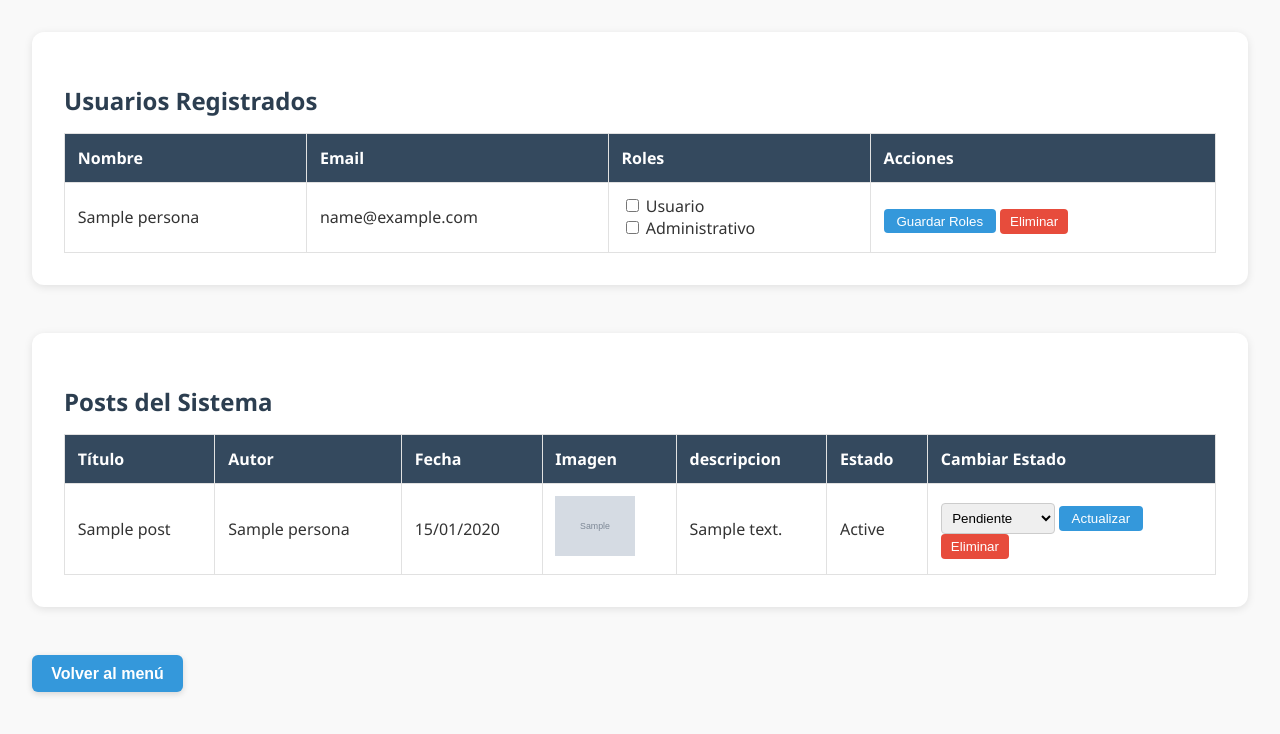
After one commit to facundoGarnica/RedSocial, a Symfony app: template templates/adminvista/index.html.twig in a window 1280 px wide. The commit adds this page. Shown: the top 734 px of the page. Run offline with Twig, Linux system fonts and the light colour scheme; the template is opened without the code that fills it: most values are stand-ins (such as "Sample title", 1, 10 or a date in 2020); grey boxes marked "Sample" are stand-in pictures; some libraries are stand-ins or nearby versions.

Commit message:
administrativo listo

```diff
--- /dev/null
+++ b/public/css/Administrativo.css
@@ -0,0 +1,140 @@
+.btnregresar {
+    background-color: #3498db;
+    color: white;
+    padding: 0.6rem 1.2rem;
+    font-size: 1rem;
+    border: none;
+    border-radius: 6px;
+    cursor: pointer;
+    transition: background-color 0.3s ease, transform 0.2s ease;
+    box-shadow: 0 2px 6px rgba(0, 0, 0, 0.15);
+    font-weight: bold;
+}
+
+.btnregresar:hover {
+    background-color: #2980b9;
+    transform: translateY(-2px);
+}
+
+.btnregresar:active {
+    background-color: #2471a3;
+    transform: translateY(0);
+}
+body {
+            font-family: 'Segoe UI', sans-serif;
+            background-color: #f9f9f9;
+            color: #333;
+            margin: 0;
+            padding: 2rem;
+        }
+
+        .admin-section {
+            margin-bottom: 3rem;
+            background-color: #fff;
+            padding: 2rem;
+            border-radius: 12px;
+            box-shadow: 0 2px 8px rgba(0,0,0,0.1);
+        }
+
+        .admin-section h2 {
+            color: #2c3e50;
+            margin-bottom: 1rem;
+        }
+
+        .admin-table {
+            width: 100%;
+            border-collapse: collapse;
+        }
+
+        .admin-table th, .admin-table td {
+            padding: 0.8rem;
+            border: 1px solid #e1e1e1;
+            text-align: left;
+        }
+
+        .admin-table th {
+            background-color: #34495e;
+            color: #fff;
+        }
+
+        .admin-table tr:nth-child(even) {
+            background-color: #f2f2f2;
+        }
+
+        select.estado-select {
+            padding: 0.4rem;
+            border-radius: 4px;
+            border: 1px solid #ccc;
+        }
+
+        .estado-pendiente {
+            color: #e67e22;
+        }
+
+        .estado-aprobado {
+            color: #27ae60;
+        }
+
+        .estado-no_aprobado {
+            color: #c0392b;
+        }
+
+        .btn-submit {
+            margin-top: 0.5rem;
+            padding: 0.3rem 0.8rem;
+            background-color: #3498db;
+            color: white;
+            border: none;
+            border-radius: 4px;
+            cursor: pointer;
+        }
+
+        .btn-submit:hover {
+            background-color: #2980b9;
+        }
+
+        /* Estilos modal */
+.modal {
+    display: none; /* Oculto por defecto */
+    position: fixed;
+    z-index: 1000;
+    padding-top: 60px;
+    left: 0; top: 0;
+    width: 100%; height: 100%;
+    overflow: auto;
+    background-color: rgba(0,0,0,0.8);
+}
+
+.modal-content {
+    margin: auto;
+    display: block;
+    max-width: 90%;
+    max-height: 80vh;
+    border-radius: 8px;
+    box-shadow: 0 0 15px #000;
+}
+
+.modal-close {
+    position: absolute;
+    top: 20px; right: 35px;
+    color: #fff;
+    font-size: 40px;
+    font-weight: bold;
+    cursor: pointer;
+}
+
+.modal-close:hover {
+    color: #bbb;
+}
+.btn-delete {
+    background-color: #e74c3c;
+    color: white;
+    padding: 5px 10px;
+    border: none;
+    border-radius: 4px;
+    cursor: pointer;
+}
+
+.btn-delete:hover {
+    background-color: #c0392b;
+}
--- /dev/null
+++ b/public/js/AdminJS.js
@@ -0,0 +1,14 @@
+function openModal(src) {
+    const modal = document.getElementById('imageModal');
+    const modalImg = document.getElementById('modalImage');
+    modal.style.display = 'block';
+    modalImg.src = src;
+}
+
+function closeModal(event) {
+    const modal = document.getElementById('imageModal');
+    if (event.target === modal || event.target.classList.contains('modal-close')) {
+        modal.style.display = 'none';
+        document.getElementById('modalImage').src = '';
+    }
+}
--- a/src/Controller/PosteoUsuariosController.php
+++ b/src/Controller/PosteoUsuariosController.php
@@ -28,7 +28,7 @@ class PosteoUsuariosController extends AbstractController
         $post = new Post();
         $post->setUsuario($user);
         $post->setFechaCreacion(new \DateTime());
-
+        $post->setEstado('pendiente'); //estado para que no se publique automáticamente
         $form = $this->createForm(PostType::class, $post);
         $form->handleRequest($request);
 
--- a/src/Controller/RegistrationController.php
+++ b/src/Controller/RegistrationController.php
@@ -29,7 +29,7 @@ class RegistrationController extends AbstractController
                     $form->get('plainPassword')->getData()
                 )
             );
-            $user->setRoles(['ROLE_ADMIN']);
+            $user->setRoles(['ROLE_USER']);
             $entityManager->persist($user);
             $entityManager->flush();
             // do anything else you need here, like send an email
--- a/src/Repository/PostRepository.php
+++ b/src/Repository/PostRepository.php
@@ -29,6 +29,8 @@ public function findAllWithUsersAndComments(): array
             ->addSelect('c')
             ->leftJoin('c.usuario', 'cu')
             ->addSelect('cu')
+            ->where('p.estado = :estado')
+            ->setParameter('estado', 'aprobado')
             ->orderBy('p.FechaCreacion', 'DESC')
             ->getQuery()
             ->getResult();
--- /dev/null
+++ b/templates/adminvista/index.html.twig
@@ -0,0 +1,136 @@
+{% extends 'base.html.twig' %}
+
+{% block title %}Panel de Administración{% endblock %}
+
+{% block stylesheets %}
+    <link rel="stylesheet" href="{{ asset('css/Administrativo.css') }}">
+{% endblock %}
+
+{% block javascripts %}
+    <script src="{{ asset('js/AdminJS.js') }}"></script>
+{% endblock %}
+
+{% block styles %}
+
+{% endblock %}
+{% block body %}
+    <div class="admin-section">
+    <h2>Usuarios Registrados</h2>
+    <table class="admin-table">
+        <thead>
+            <tr>
+                <th>Nombre</th>
+                <th>Email</th>
+                <th>Roles</th>
+                <th>Acciones</th>
+            </tr>
+        </thead>
+        <tbody>
+                        {% for usuario in usuarios %}
+                <tr>
+                    <td>{{ usuario.persona.nombre }}</td>
+                    <td>{{ usuario.email }}</td>
+                    <td>
+                        <form action="{{ path('admin_actualizar_roles_usuario', { id: usuario.id }) }}" method="POST" style="display:inline">
+                            <label>
+                                <input type="checkbox" name="roles[]" value="ROLE_USER"
+                                    {{ 'ROLE_USER' in usuario.roles ? 'checked' : '' }}>
+                                Usuario
+                            </label><br>
+                            <label>
+                                <input type="checkbox" name="roles[]" value="ROLE_ADMIN"
+                                    {{ 'ROLE_ADMIN' in usuario.roles ? 'checked' : '' }}>
+                                Administrativo
+                            </label>
+                    </td>
+                    <td>
+                            <button type="submit" class="btn-submit">Guardar Roles</button>
+                        </form>
+                        <form action="{{ path('admin_eliminar_usuario', { id: usuario.id }) }}" method="POST" style="display:inline" onsubmit="return confirm('¿Estás seguro de que deseas eliminar este usuario?');">
+                            <input type="hidden" name="_token" value="{{ csrf_token('eliminar_usuario_' ~ usuario.id) }}">
+                            <button type="submit" class="btn-delete">Eliminar</button>
+                        </form>
+                    </td>
+                </tr>
+            {% else %}
+                <tr><td colspan="4">No hay usuarios registrados.</td></tr>
+            {% endfor %}
+        </tbody>
+    </table>
+</div>
+
+
+    <div class="admin-section">
+        <h2>Posts del Sistema</h2>
+        <table class="admin-table">
+            <thead>
+                <tr>
+                    <th>Título</th>
+                    <th>Autor</th>
+                    <th>Fecha</th>
+                    <th>Imagen</th>
+                    <th> descripcion</th>
+                    <th>Estado</th>
+                    <th>Cambiar Estado</th>
+                </tr>
+            </thead>
+            <tbody>
+                {% for post in posts %}
+                    <tr>
+                        <td>{{ post.titulo }}</td>
+                        <td>{{ post.usuario.persona.nombre }}</td>
+                        <td>{{ post.FechaCreacion ? post.FechaCreacion|date('d/m/Y') : 'Sin fecha' }}</td>
+                        <td>
+                            {% if post.imagen %}
+                                <img
+                                    src="{{ asset('images/' ~ post.imagen) }}"
+                                    alt="Imagen del post {{ post.titulo }}"
+                                    style="max-width: 100px; max-height: 60px; object-fit: cover; cursor: pointer;"
+                                    onclick="openModal('{{ asset('images/' ~ post.imagen) }}')"
+                                >
+
+                            {% else %}
+                                Sin imagen
+                            {% endif %}
+
+                        </td>
+                        <td class="descripcion-completa">
+                            {{ post.descripcion }}
+                        </td>
+                        <td class="estado-{{ post.estado|lower|replace({' ': '_'}) }}">
+                            {{ post.estado|capitalize }}
+                        </td>
+                        <td>
+                            <form action="{{ path('admin_actualizar_estado_post', { id: post.id }) }}" method="POST">
+                                <select name="estado" class="estado-select">
+                                    <option value="pendiente" {{ post.estado == 'pendiente' ? 'selected' }}>Pendiente</option>
+                                    <option value="aprobado" {{ post.estado == 'aprobado' ? 'selected' }}>Aprobado</option>
+                                    <option value="no_aprobado" {{ post.estado == 'no_aprobado' ? 'selected' }}>No Aprobado</option>
+                                </select>
+                                <button type="submit" class="btn-submit">Actualizar</button>
+                            </form>
+                            <form action="{{ path('admin_eliminar_post', { id: post.id }) }}" method="POST" onsubmit="return confirm('¿Estás seguro de que deseas eliminar este post?');">
+    <input type="hidden" name="_token" value="{{ csrf_token('eliminar_post_' ~ post.id) }}">
+    <button type="submit" class="btn-delete">Eliminar</button>
+</form>
+
+                        </td>
+                    </tr>
+                {% else %}
+                    <tr><td colspan="6">No hay posts registrados.</td></tr>
+                {% endfor %}
+                                       <!-- Modal para la imagen-->
+                        <div id="imageModal" class="modal" onclick="closeModal(event)">
+                            <span class="modal-close">&times;</span>
+                            <img class="modal-content" id="modalImage" alt="Imagen completa">
+                        </div>
+            </tbody>
+        </table>
+
+    </div>
+     <a href="{{ path('app_home') }}">
+        <button class="btnregresar">Volver al menú</button>
+    </a>
+
+
+{% endblock %}
--- a/templates/home/index.html.twig
+++ b/templates/home/index.html.twig
@@ -42,9 +42,15 @@
             <li>
                 <a href="{{ path('app_configuracion') }}">Configurar cuenta</a>
             </li>
+            {% if 'ROLE_ADMIN' in app.user.roles %}
+                <li>
+                    <a href="{{ path('app_adminvista') }}">Administración</a>
+                </li>
+            {% endif %}
         </ul>
     {% endif %}
 </div>
+
 
 
 
--- a/templates/posteo_usuarios/index.html.twig
+++ b/templates/posteo_usuarios/index.html.twig
@@ -68,6 +68,12 @@
                 <div class="post-content">
                     <h4>{{ post.titulo }}</h4>
                     <p>{{ post.Descripcion }}</p>
+<p>
+	<Strong>Estado:</Strong>
+	{{ post.estado }}
+</p>
+
+
                     {% if post.imagen %}
                         <img src="{{ asset('images/' ~ post.imagen) }}" alt="Imagen del post" class="post-image">
                     {% endif %}
```
Also changed, not shown: src/Controller/AdminvistaController.php (added, +142 -0 lines), src/Entity/Post.php (+14 -0 lines), public/images/684defc542e2e.jpg (added). Lines whose indentation alone changed are shown as unchanged.
